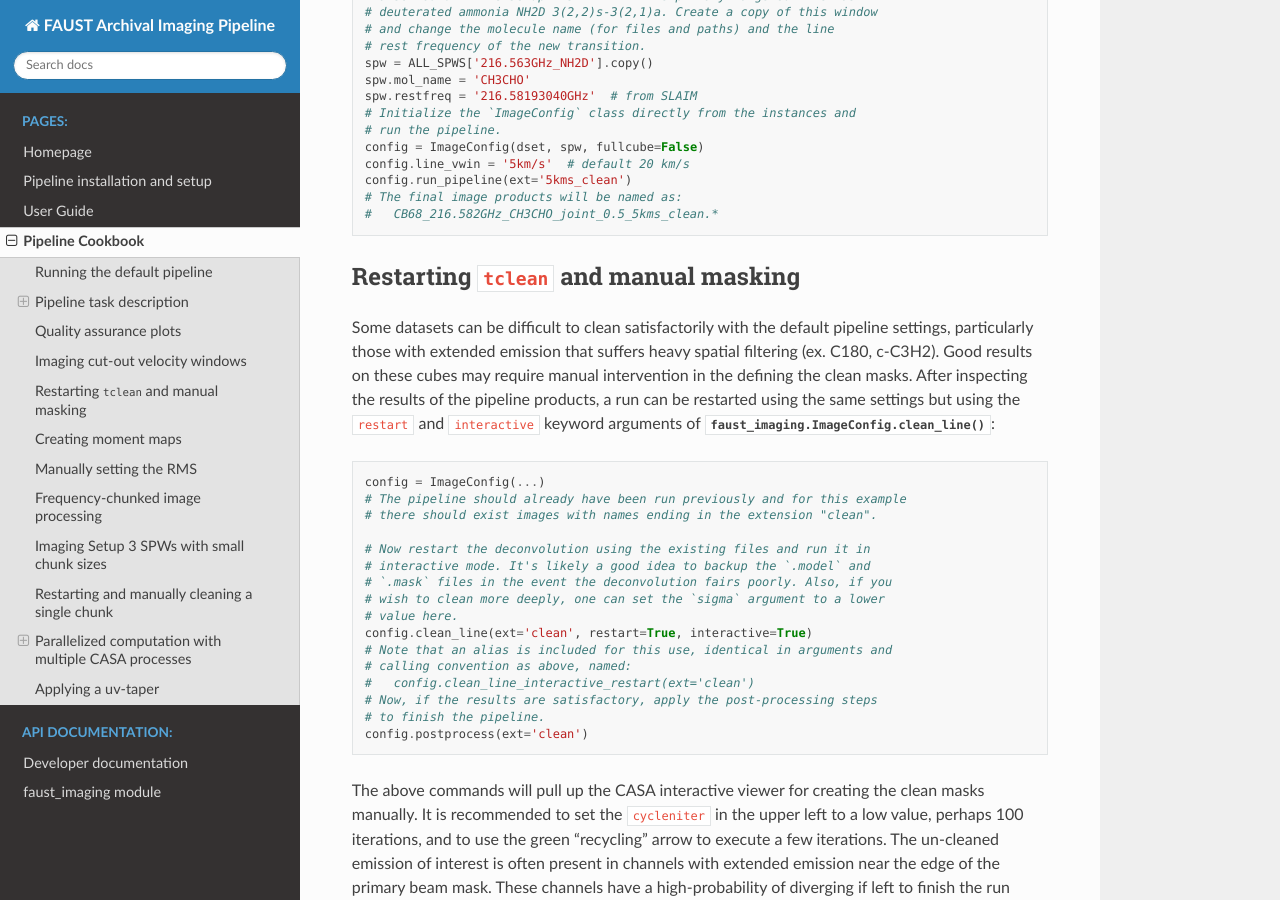
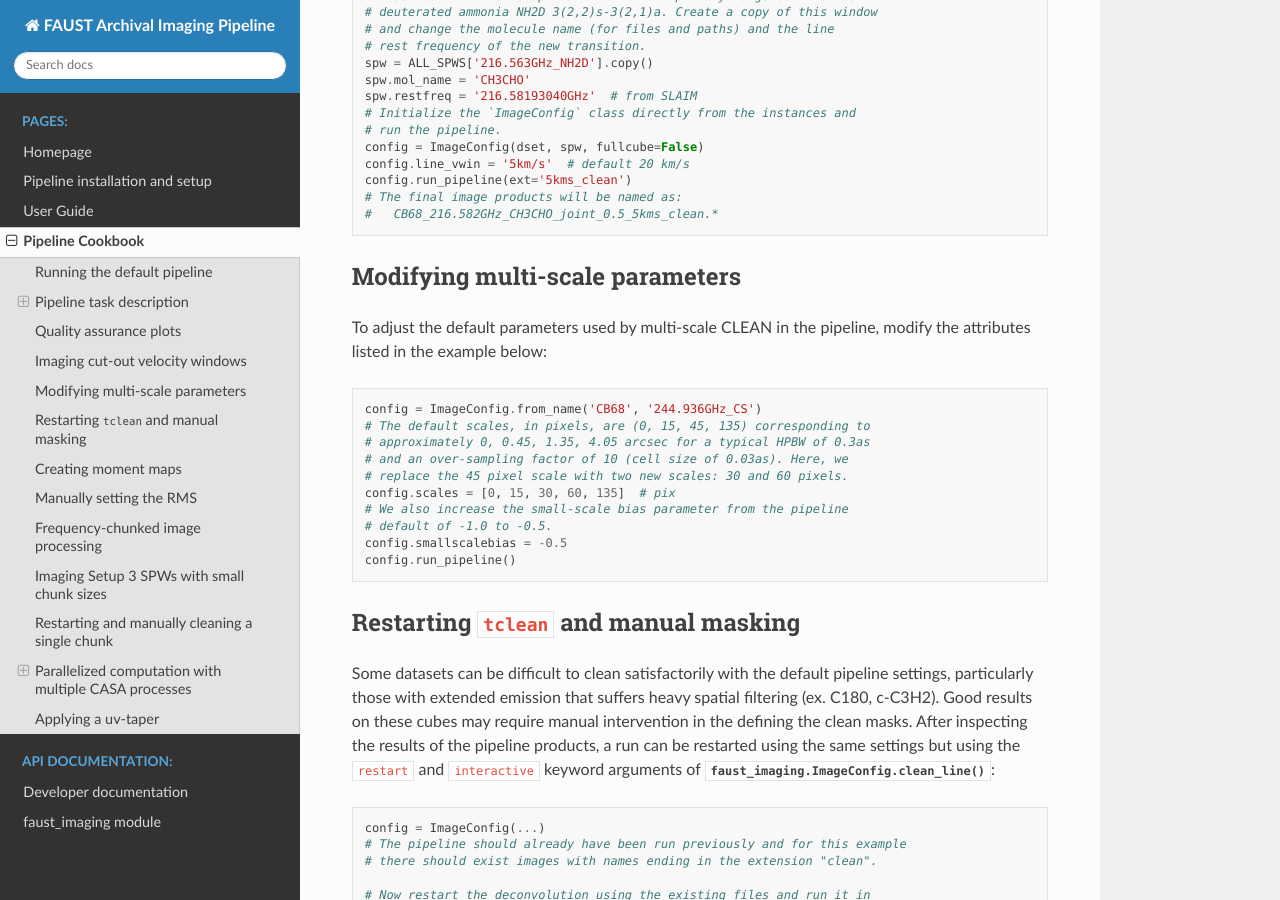
Before and after one commit to autocorr/faust_line_imaging, a Sphinx documentation site: the page built from docs/source/recipes.rst, in a window 1280 px wide and 900 px high, scrolled down 4178 px. Built offline with Sphinx 7.4.7 and the Read the Docs theme 2.0.0, drawn with Linux system fonts in a browser that asks for light colours.

Commit message:
Add sub-section on modifying multi-scale parameters

```diff
--- a/docs/source/recipes.rst
+++ b/docs/source/recipes.rst
@@ -230,6 +230,25 @@ which are resource intensive to process with full bandwidth cubes.
    config.run_pipeline(ext='5kms_clean')
    # The final image products will be named as:
    #   CB68_216.582GHz_CH3CHO_joint_0.5_5kms_clean.*
+
+
+Modifying multi-scale parameters
+--------------------------------
+To adjust the default parameters used by multi-scale CLEAN in the pipeline,
+modify the attributes listed in the example below:
+
+.. code-block:: python
+
+   config = ImageConfig.from_name('CB68', '244.936GHz_CS')
+   # The default scales, in pixels, are (0, 15, 45, 135) corresponding to
+   # approximately 0, 0.45, 1.35, 4.05 arcsec for a typical HPBW of 0.3as
+   # and an over-sampling factor of 10 (cell size of 0.03as). Here, we
+   # replace the 45 pixel scale with two new scales: 30 and 60 pixels.
+   config.scales = [0, 15, 30, 60, 135]  # pix
+   # We also increase the small-scale bias parameter from the pipeline
+   # default of -1.0 to -0.5.
+   config.smallscalebias = -0.5
+   config.run_pipeline()
 
 
 .. _Restarting:
```
